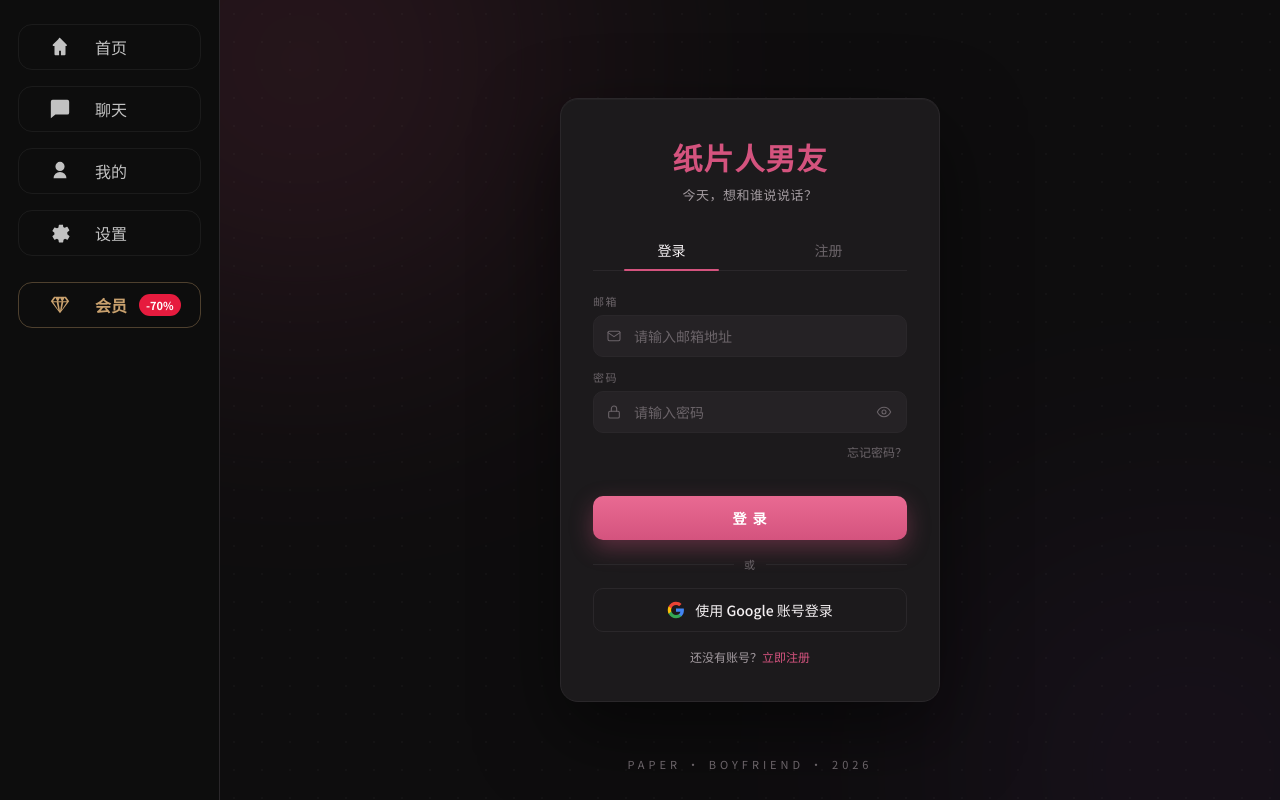
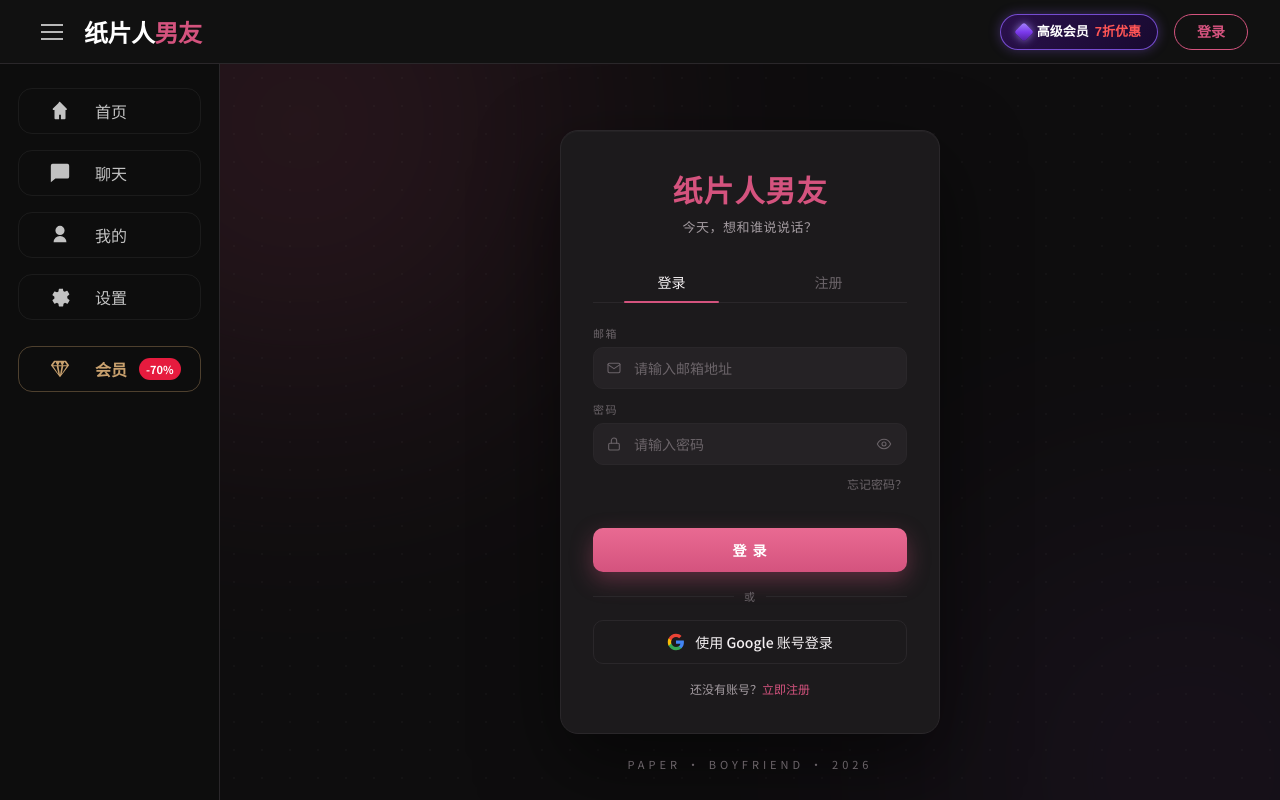
Before and after one commit to miatbekadiko-ux/zhi-pian-ren-nan-you-qizhong, a Next.js app: page /auth in a window 1280 px wide. Built offline with nearby package versions, Linux system fonts and the light colour scheme; no server answers.

Commit message:
增加主页登录ui

```diff
--- a/src/components/TopNav.tsx
+++ b/src/components/TopNav.tsx
@@ -110,18 +110,16 @@ export function TopNav({ onPremiumClick }: { onPremiumClick?: () => void }) {
         </div>
       </div>
 
-      {/* 右侧：去掉 marginRight，贴齐右侧 padding */}
-      <div style={{ display: 'flex', alignItems: 'center', gap: 32 }}>
+      {/* 右侧 */}
+      <div style={{ display: 'flex', alignItems: 'center', gap: 16 }}>
         {isLoading ? null : isLoggedIn ? (
           <>
-            {/* Premium 按钮 */}
+            {/* 已登录：高级会员按钮 */}
             <button
               onClick={onPremiumClick}
               type="button"
               style={{
                 height: 36,
-                minHeight: 36,
-                maxHeight: 36,
                 padding: '0 16px',
                 borderRadius: 999,
                 border: '1.5px solid rgba(139,92,246,0.8)',
@@ -141,7 +139,7 @@ export function TopNav({ onPremiumClick }: { onPremiumClick?: () => void }) {
               <span style={{ color: '#ff5555', fontSize: 13, fontWeight: 800, lineHeight: 1 }}>7折优惠</span>
             </button>
 
-            {/* 头像 + 我的 + 箭头 */}
+            {/* 已登录：头像 + 我的 + 箭头 */}
             <div ref={dropRef} style={{ position: 'relative' }}>
               <div
                 onClick={() => setDropOpen(v => !v)}
@@ -181,13 +179,53 @@ export function TopNav({ onPremiumClick }: { onPremiumClick?: () => void }) {
             </div>
           </>
         ) : (
-          <button
-            onClick={() => router.push('/auth')}
-            type="button"
-            style={{ padding: '12px 24px', borderRadius: 999, border: '2px solid transparent', borderImage: 'linear-gradient(140deg, #FFD700, #FFB347) 1', background: '#111', color: '#FFD700', fontWeight: 700, cursor: 'pointer' }}
-          >
-            登录 / 注册
-          </button>
+          <>
+            {/* 未登录：高级会员按钮（同样显示） */}
+            <button
+              onClick={onPremiumClick}
+              type="button"
+              style={{
+                height: 36,
+                padding: '0 16px',
+                borderRadius: 999,
+                border: '1.5px solid rgba(139,92,246,0.8)',
+                background: 'linear-gradient(135deg, rgba(45,18,80,0.95) 0%, rgba(25,10,50,0.95) 100%)',
+                cursor: 'pointer',
+                display: 'inline-flex',
+                alignItems: 'center',
+                justifyContent: 'center',
+                gap: 6,
+                whiteSpace: 'nowrap',
+                boxShadow: '0 0 12px rgba(139,92,246,0.35)',
+                lineHeight: 1,
+              }}
+            >
+              <div style={{ width: 14, height: 14, borderRadius: 3, background: 'linear-gradient(135deg, #a78bfa 0%, #7c3aed 50%, #4c1d95 100%)', boxShadow: '0 0 8px rgba(167,139,250,0.8)', transform: 'rotate(45deg)', flexShrink: 0 }} />
+              <span style={{ color: '#ffffff', fontSize: 13, fontWeight: 700, lineHeight: 1 }}>高级会员</span>
+              <span style={{ color: '#ff5555', fontSize: 13, fontWeight: 800, lineHeight: 1 }}>7折优惠</span>
+            </button>
+
+            {/* 未登录：粉色胶囊登录按钮 */}
+            <button
+              onClick={() => router.push('/auth')}
+              type="button"
+              style={{
+                height: 36,
+                padding: '0 22px',
+                borderRadius: 999,
+                border: '1.5px solid #D4537E',
+                background: 'transparent',
+                color: '#D4537E',
+                fontSize: 14,
+                fontWeight: 700,
+                cursor: 'pointer',
+                whiteSpace: 'nowrap',
+                lineHeight: 1,
+              }}
+            >
+              登录
+            </button>
+          </>
         )}
       </div>
     </div>
--- a/src/components/pages/Login.tsx
+++ b/src/components/pages/Login.tsx
@@ -7,6 +7,8 @@ import { T } from '@/lib/tokens';
 import { Sidebar } from '@/components/Sidebar';
 import { Halos } from '@/components/Halos';
 import { Icon } from '@/components/Icon';
+import { TopNav, useSidebarCollapsed } from '@/components/TopNav';
+import { PremiumModal } from '@/components/PremiumModal';
 
 function Field({ label, icon, placeholder, value, onChange, type = 'text', error, rightSlot }: {
   label: string; icon?: string; placeholder?: string;
@@ -65,6 +67,8 @@ function validateEmail(email: string) {
 export function PageLogin() {
   const router = useRouter();
   const { status } = useSession();
+  const { collapsed } = useSidebarCollapsed();
+  const [premiumOpen, setPremiumOpen] = useState(false);
   const [tab, setTab] = useState<'login' | 'register'>('login');
   const [email, setEmail] = useState('');
   const [password, setPassword] = useState('');
@@ -139,8 +143,11 @@ export function PageLogin() {
   };
 
   return (
-    <div style={{ width: '100%', height: '100%', display: 'flex', background: T.bg, color: T.text, fontFamily: '"Noto Sans SC", system-ui, sans-serif', overflow: 'hidden', position: 'relative' }}>
-      <Sidebar active="" />
+    <div style={{ width: '100%', height: '100%', display: 'flex', flexDirection: 'column', background: T.bg, color: T.text, fontFamily: '"Noto Sans SC", system-ui, sans-serif', overflow: 'hidden' }}>
+      <PremiumModal open={premiumOpen} onClose={() => setPremiumOpen(false)} />
+      <TopNav onPremiumClick={() => setPremiumOpen(true)} />
+      <div style={{ flex: 1, display: 'flex', minHeight: 0, overflow: 'hidden' }}>
+        <Sidebar active="" collapsed={collapsed} onVipClick={() => setPremiumOpen(true)} />
         <div style={{ flex: 1, position: 'relative', display: 'flex', alignItems: 'center', justifyContent: 'center', overflow: 'hidden' }}>
           <Halos />
           <div style={{ position: 'absolute', inset: 0, backgroundImage: 'radial-gradient(rgba(255,255,255,0.025) 1px, transparent 1px)', backgroundSize: '28px 28px', pointerEvents: 'none' }} />
@@ -221,34 +228,21 @@ export function PageLogin() {
                 {loading ? (tab === 'login' ? '登录中…' : '注册中…') : (tab === 'login' ? '登 录' : '注 册')}
               </button>
 
-            {/* 分割线 */}
               <div style={{ display: 'flex', alignItems: 'center', gap: 10, margin: '16px 0' }}>
                 <div style={{ flex: 1, height: 1, background: T.border }} />
                 <span style={{ fontSize: 11, color: T.textMute, letterSpacing: 1 }}>或</span>
                 <div style={{ flex: 1, height: 1, background: T.border }} />
               </div>
 
-            {/* Google 登录按钮 */}
               <button
                 onClick={handleGoogleSignIn}
                 disabled={googleLoading}
                 style={{
-                width: '100%',
-                padding: '11px 0',
-                background: 'transparent',
-                border: `1px solid ${T.border}`,
-                borderRadius: 10,
-                fontSize: 14,
-                color: T.text,
-                fontWeight: 500,
-                cursor: googleLoading ? 'default' : 'pointer',
-                opacity: googleLoading ? 0.7 : 1,
-                display: 'flex',
-                alignItems: 'center',
-                justifyContent: 'center',
-                gap: 10,
-                marginBottom: 16,
-                fontFamily: 'inherit',
+                  width: '100%', padding: '11px 0', background: 'transparent',
+                  border: `1px solid ${T.border}`, borderRadius: 10, fontSize: 14,
+                  color: T.text, fontWeight: 500, cursor: googleLoading ? 'default' : 'pointer',
+                  opacity: googleLoading ? 0.7 : 1, display: 'flex', alignItems: 'center',
+                  justifyContent: 'center', gap: 10, marginBottom: 16, fontFamily: 'inherit',
                 }}
               >
                 <svg width="18" height="18" viewBox="0 0 24 24">
@@ -272,5 +266,6 @@ export function PageLogin() {
           <div style={{ position: 'absolute', bottom: 28, left: 0, right: 0, textAlign: 'center', color: T.textMute, fontSize: 11, letterSpacing: 4 }}>PAPER · BOYFRIEND · 2026</div>
         </div>
       </div>
+    </div>
   );
 }
```
Lines whose indentation alone changed are shown as unchanged.
